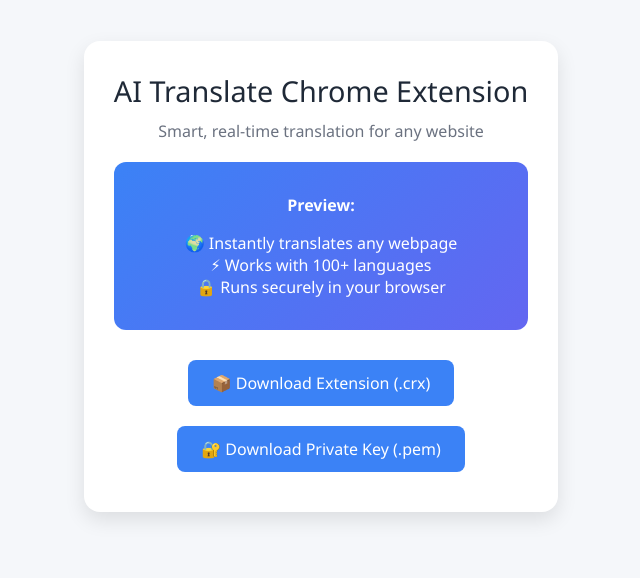
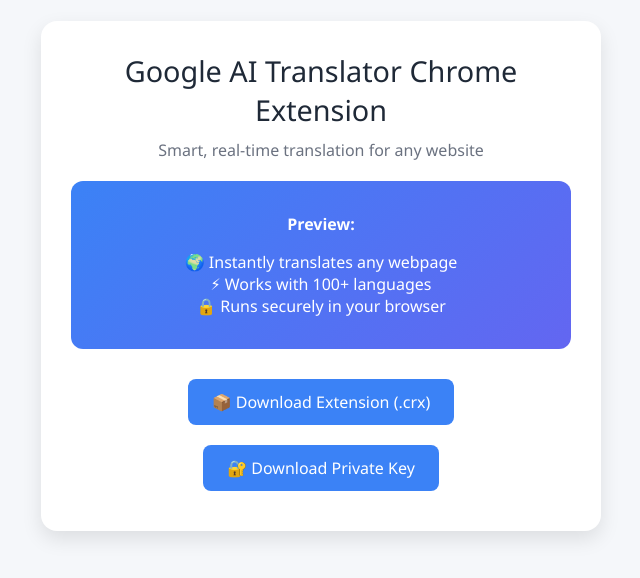
Before and after one commit to Efinlearning/crxfile, a plain HTML site: page index.html in a window 1280 px wide. Shown: the part 124-702 px from the top of the page, without its empty margins (319-959 px from the left). Drawn offline with Linux system fonts and the light colour scheme.

Commit message:
Update index.html

```diff
--- a/index.html
+++ b/index.html
@@ -60,14 +60,14 @@
 </head>
 <body>
   <div class="container">
-    <div class="header">AI Translate Chrome Extension</div>
+    <div class="header">Google AI Translator Chrome Extension</div>
     <div class="subheader">Smart, real-time translation for any website</div>
     <div class="preview">
       <p><strong>Preview:</strong></p>
       <p>🌍 Instantly translates any webpage<br>⚡ Works with 100+ languages<br>🔒 Runs securely in your browser</p>
     </div>
-    <a class="btn" href="./crxfile/AI-Translate.crx" download>📦 Download Extension (.crx)</a><br />
-    <a class="btn" href="./crxfile/AI-Translate.pem" download>🔐 Download Private Key (.pem)</a>
+    <a class="btn" href="./crxfile/Google-AI-Translator.crx" download>📦 Download Extension (.crx)</a><br />
+    <a class="btn" href="./crxfile/AI-Translate.pem" download>🔐 Download Private Key</a>
   </div>
 </body>
 </html>
```
